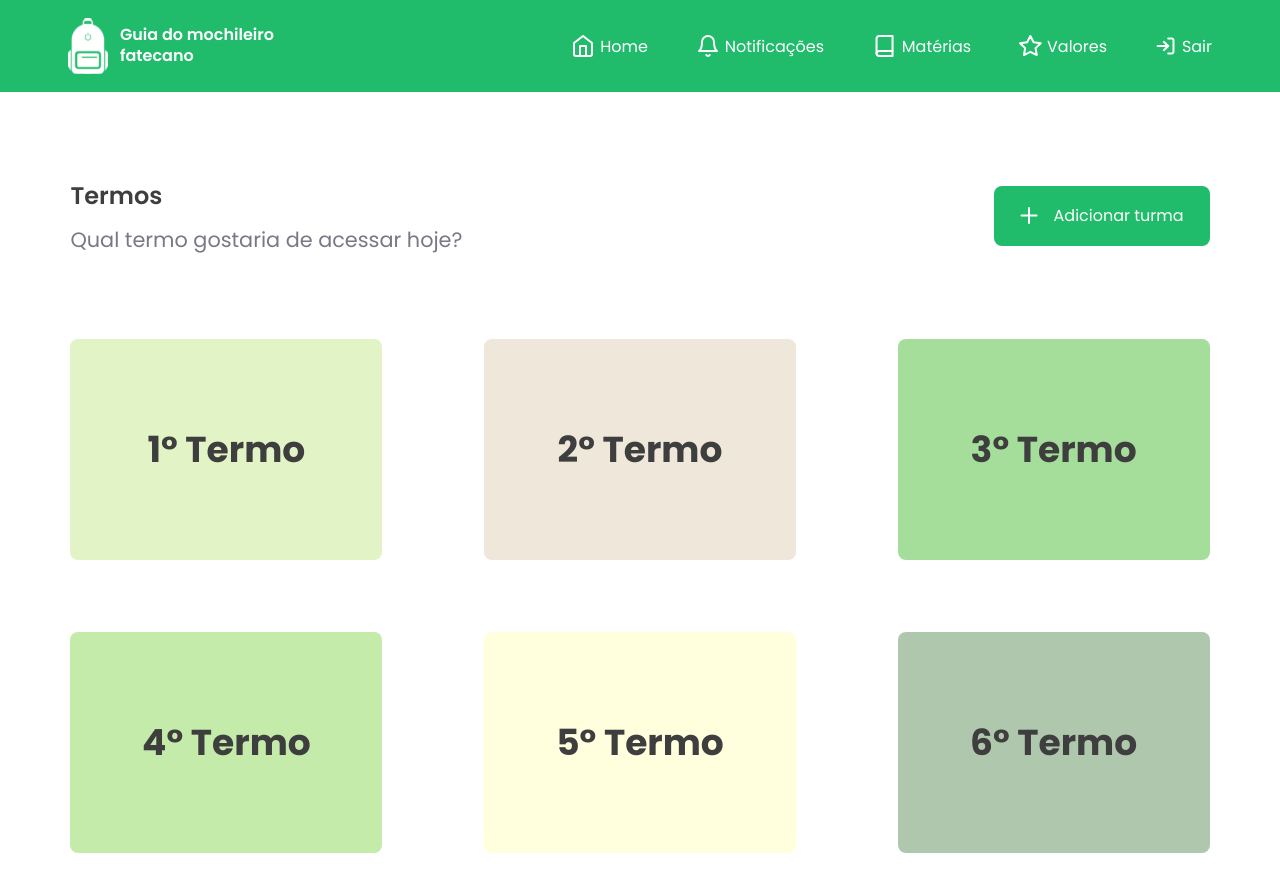
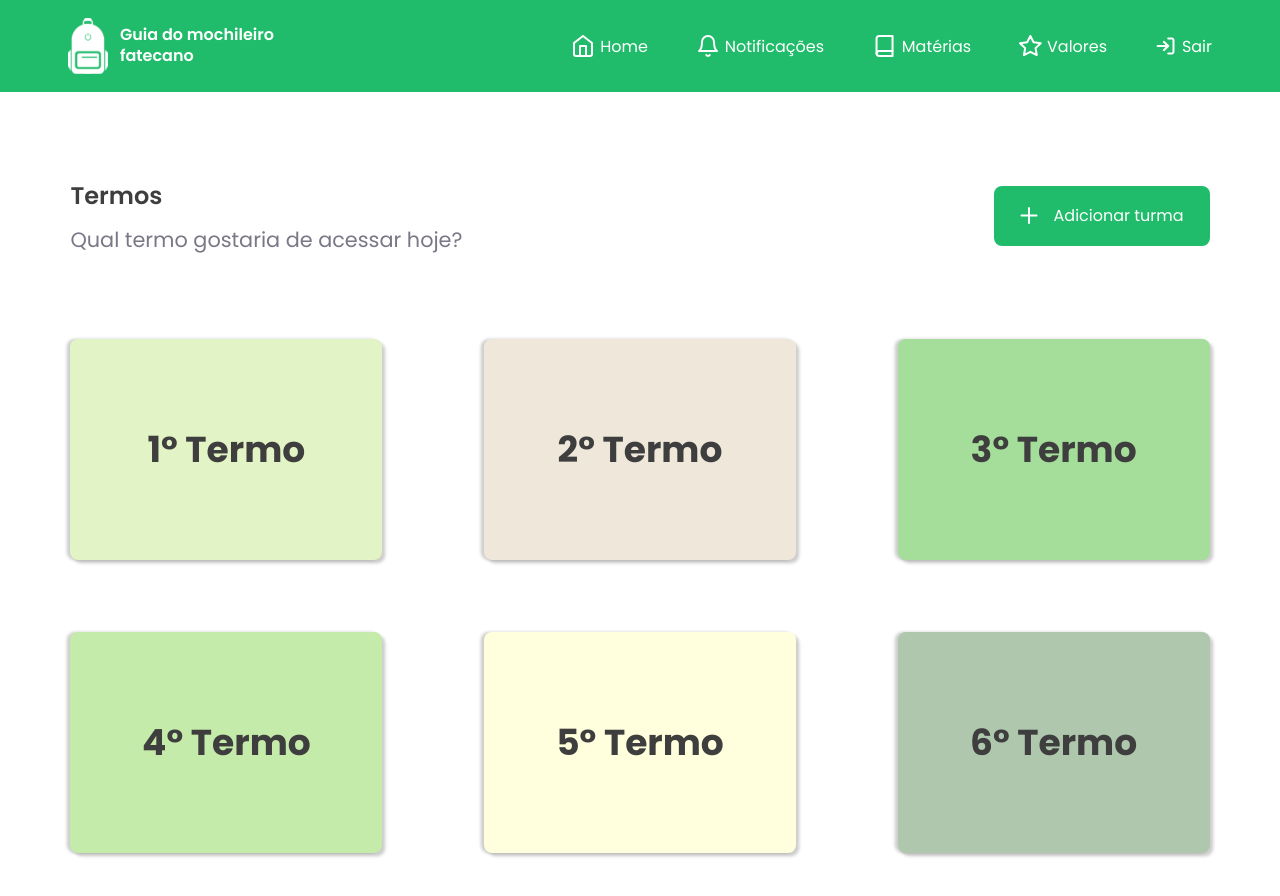
Before and after one commit to Eduardo-R-Moraes/primeiro-projeto-angular, an Angular app: page /home in a window 1280 px wide. Shown: the top 896 px of the page. Built offline with nearby package versions, Linux system fonts and the light colour scheme.

Commit message:
Home para computador

```diff
--- a/src/app/components/home/home.component.scss
+++ b/src/app/components/home/home.component.scss
@@ -8,11 +8,12 @@ body {
 
     app-navbar {
         width: 100%;
-        position: fix;
+        position: fixed;
+        top: 0;
     }
 
     main {
-        padding: 0 4.4rem 10rem 4.4rem;
+        padding: 5.75rem 4.4rem 10rem 4.4rem;
 
         .container {
             display: flex;
@@ -96,9 +97,12 @@ body {
             align-items: center;
 
             font-size: 1.5rem;
+            font-weight: 500;
             color: $card-color;
 
             border-radius: 0.5rem;
+
+            box-shadow: .2rem .2rem .2rem rgba(0, 0, 0, 0.2), -.2rem 0 .2rem rgb(0, 0, 0, 0.2);
 
             width: 19.5rem;
             height: 13.8rem;
```
